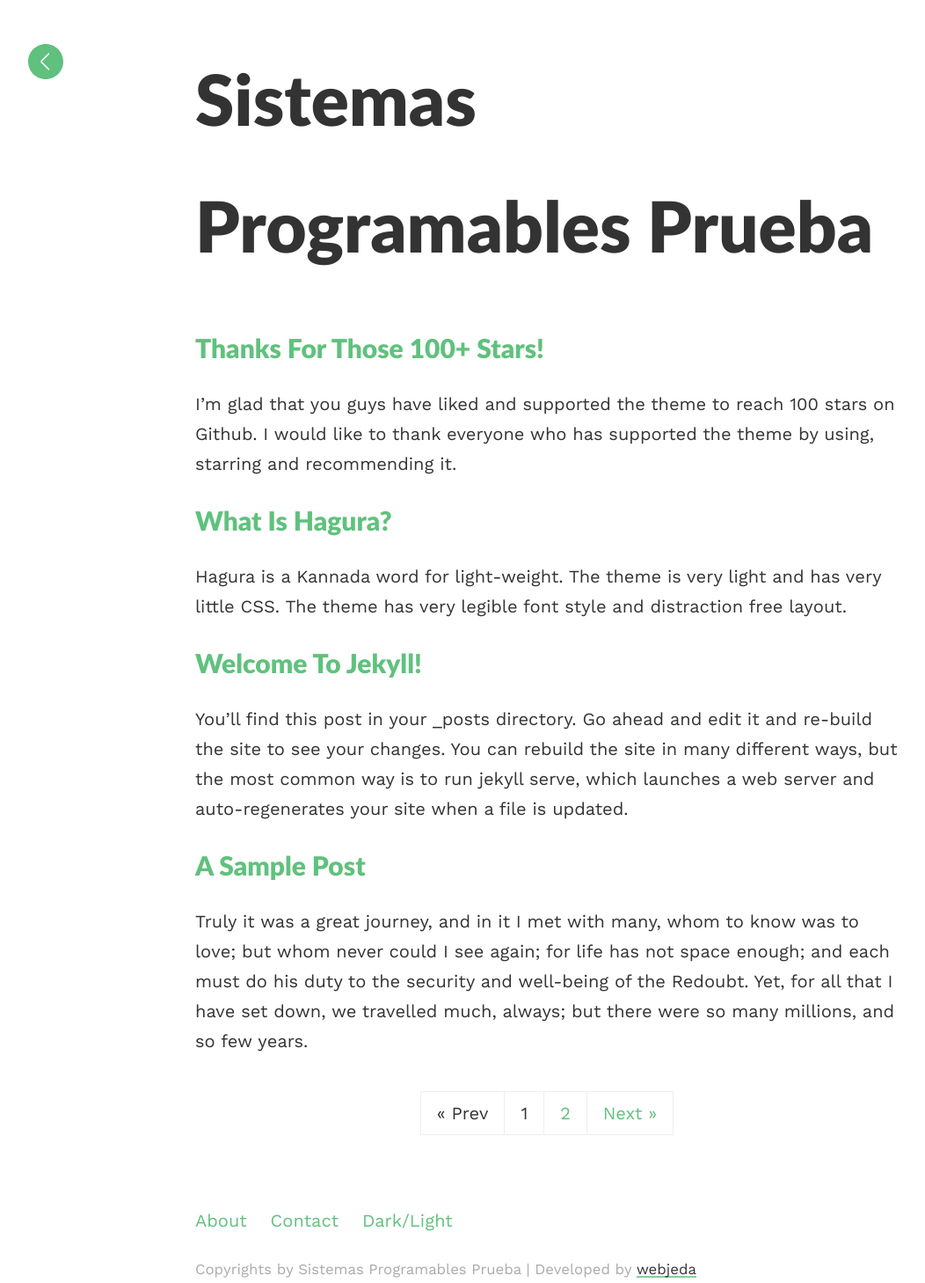
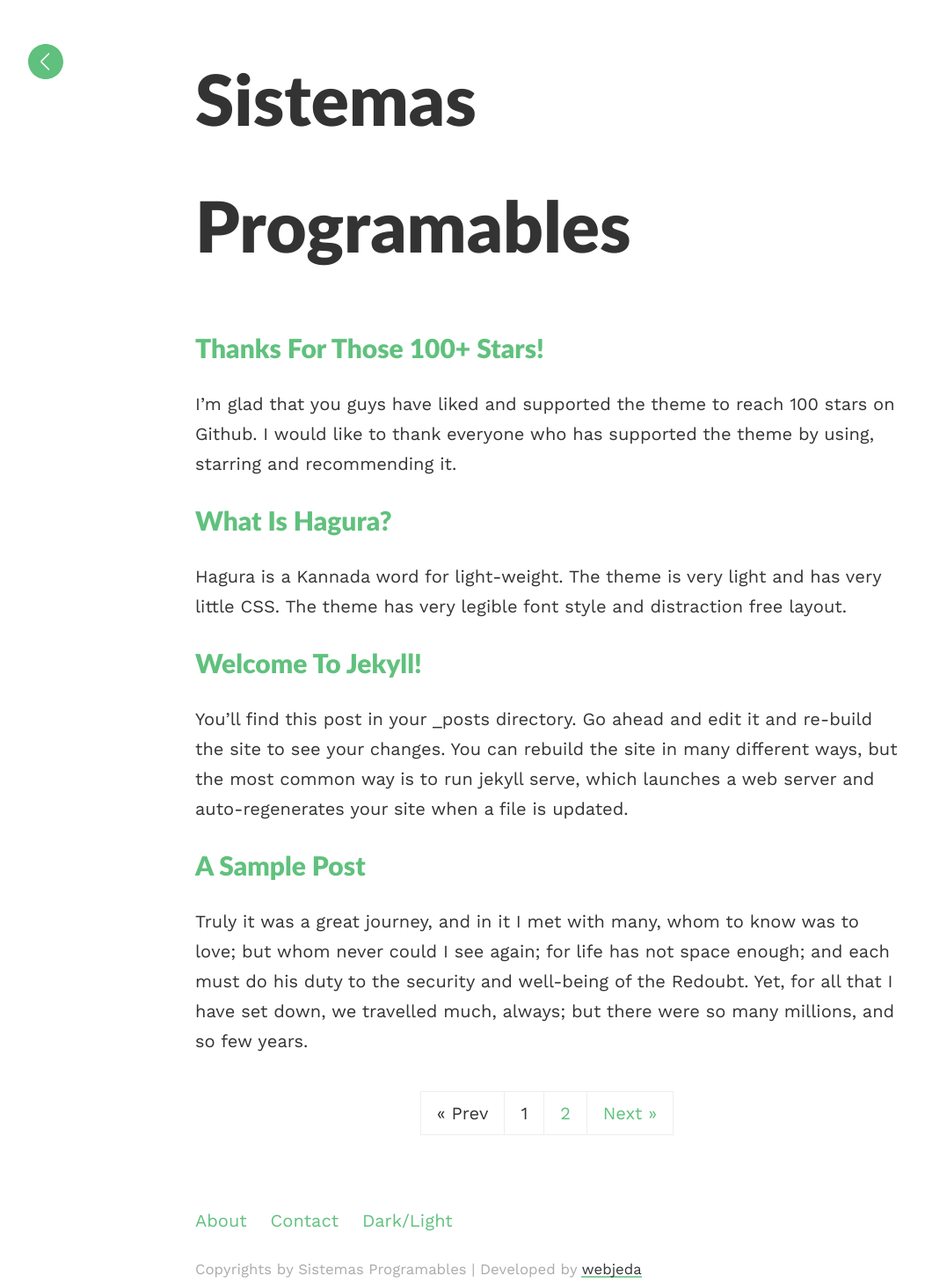
Before and after one commit to sharu725/hagura, a Jekyll site: the page built from index.html, in a window 1280 px wide. Shown: the whole page at 88% size, without its empty margins (18-1070 px from the left). Built offline with Jekyll 4.4.1, drawn with Linux system fonts in a browser that asks for light colours; the list of posts is cut into pages by our own code.

Commit message:
Update _config.yml

```diff
--- a/_config.yml
+++ b/_config.yml
@@ -1,6 +1,6 @@
 ### your site title here
 
-title: Sistemas Programables Prueba
+title: Sistemas Programables
 # disabled because we are using a custom domain
 #baseurl: /hagura # name of the repository
 email: L20212433@tectijuana.edu.mx
```
